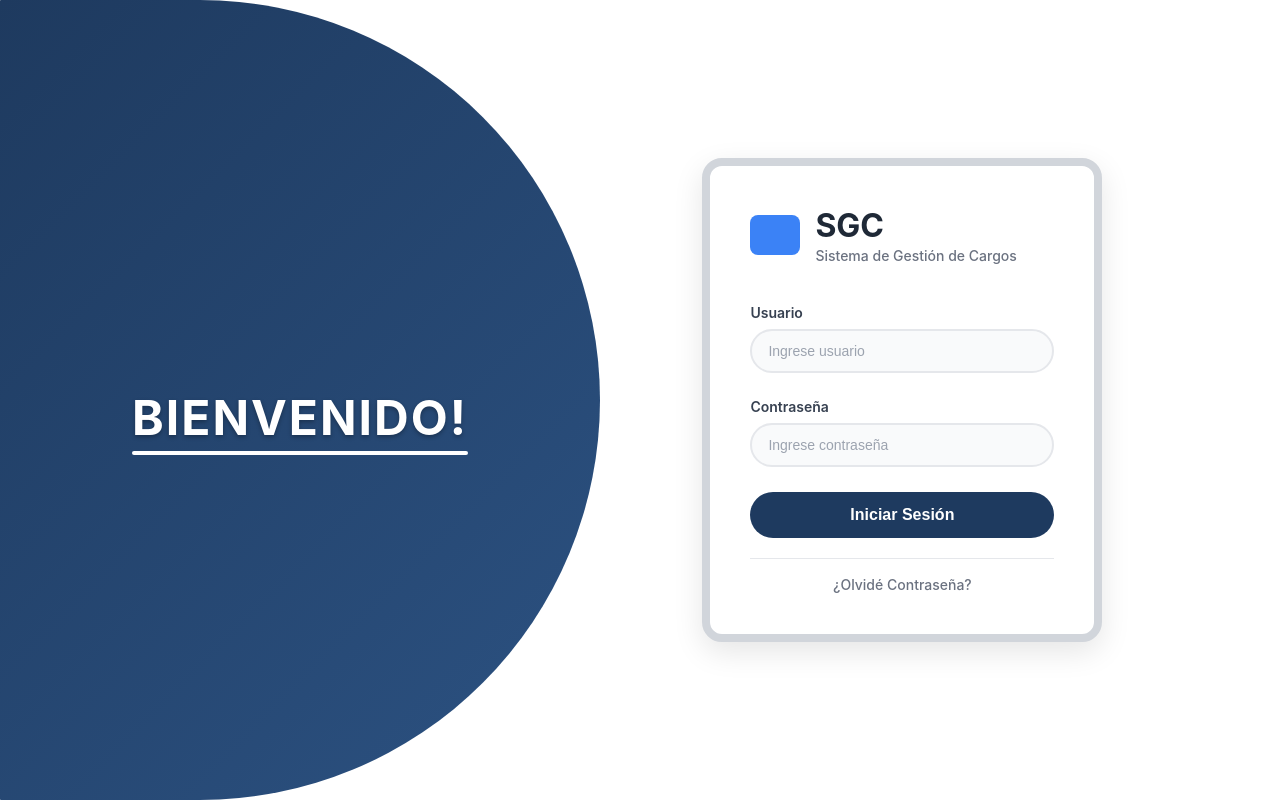
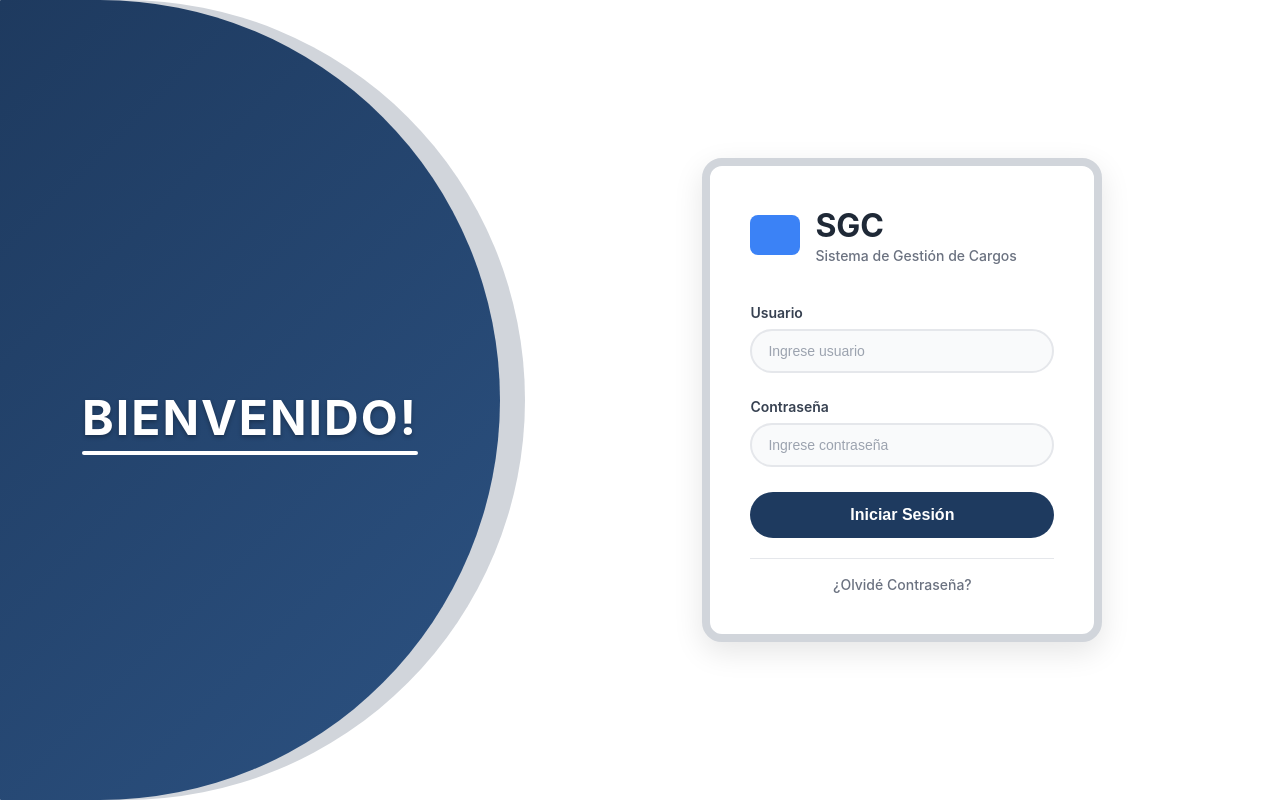
Before and after one commit to DanielPOG/SGC, a Django app: page /login/ in a window 1280 px wide. Run offline with Django 5.2, Linux system fonts and the light colour scheme.

Commit message:
cambios login
login

```diff
--- a/frontend/apps/Usuarios/static/css/styles.css
+++ b/frontend/apps/Usuarios/static/css/login.css
@@ -39,7 +39,7 @@ body {
   border-bottom-right-radius: 180vh;
   border-top-left-radius: 0;
   border-bottom-left-radius: 0;
-  width: 600px;
+  width: 500px;
   height: 100vh;
   background: linear-gradient(135deg, #1e3a5f 0%, #2c5282 100%);
   display: flex;
--- a/frontend/apps/Usuarios/templates/pages/login.html
+++ b/frontend/apps/Usuarios/templates/pages/login.html
@@ -5,25 +5,36 @@
   <meta charset="UTF-8">
   <meta name="viewport" content="width=device-width, initial-scale=1.0">
   <title>SGC - Sistema de Gestión de Cargos</title>
-  <link rel="stylesheet" href="{% static 'css/styles.css' %}">
+  <link rel="stylesheet" href="{% static 'css/login.css' %}">
 </head>
 <body>
-
- <div class="container">
-  <div class="left-bg"></div>
-  <div class="left-section"> <!-- Capa decorativa gris claro -->
-      <div class="welcome-content">
-        <div class="chart-icon">
-          <div class="people-icons">
+  <div class="container">
+    <div class="left-bg">
+      <div class="left-section">
+        <div class="welcome-content">
+          <div class="chart-icon">
+            <div class="bar bar1"></div>
+            <div class="bar bar2"></div>
+            <div class="bar bar3"></div>
+            <div class="people-icons">
+              <div class="person person1"></div>
+              <div class="person person2"></div>
+              <div class="person person3"></div>
+            </div>
           </div>
+          <h1 class="welcome-text">BIENVENIDO!</h1>
         </div>
-        <h1 class="welcome-text">BIENVENIDO!</h1>
       </div>
     </div>
     <div class="right-section">
       <div class="login-card">
         <div class="logo-section">
           <div class="logo-icon">
+            <div class="chart-bars">
+              <div class="mini-bar"></div>
+              <div class="mini-bar"></div>
+              <div class="mini-bar"></div>
+            </div>
           </div>
           <div class="logo-text">
             <h2>SGC</h2>
@@ -39,43 +50,13 @@
             <label for="password">Contraseña</label>
             <input type="password" id="password" placeholder="Ingrese contraseña">
           </div>
-          <button type="submit" class="login-button">Iniciar Sesión</button>
+          <button type="submit" class="login-button" title="boton inicio sesion">Iniciar Sesión</button>
           <div class="forgot-password">
-            <a href="#" id="openModal">¿Olvidé Contraseña?</a>
+            <a href="#">¿Olvidé Contraseña?</a>
           </div>
         </form>
       </div>
     </div>
   </div>
-
-  <!-- Modal -->
-  <div id="modalRecuperar" style="display:none; position:fixed; inset:0; background:rgba(0,0,0,0.4); z-index:1000; align-items:center; justify-content:center;">
-    <div style="background:#fff; border-radius:16px; padding:32px 24px; max-width:350px; width:90%; text-align:center; position:relative; box-shadow:0 8px 32px rgba(0,0,0,0.2); margin:auto;">
-      <button id="closeModal" style="position:absolute; top:10px; right:15px; font-size:22px; color:#888; cursor:pointer; border:none; background:none;">&times;</button>
-<h3 style="font-size:20px; font-weight:bold; margin-bottom:3px; text-align:left; margin-top:30px;">Usuario</h3>      <form>
-        <input type="email" placeholder="Ingrese Usuario" required style="width:90%; padding:10px; margin:15px 0; border-radius:6px; border:1px solid #ccc;">
-        <button type="submit" style="background:#1e3a5f; color:#fff; border:none; border-radius:6px; padding:10px 20px; cursor:pointer; font-weight:600;">Enviar</button>
-      </form>
-    </div>
-  </div>
-
-  <script>
-    // Abrir modal
-    document.getElementById('openModal').onclick = function(e) {
-      e.preventDefault();
-      document.getElementById('modalRecuperar').style.display = 'flex';
-    };
-    // Cerrar modal
-    document.getElementById('closeModal').onclick = function() {
-      document.getElementById('modalRecuperar').style.display = 'none';
-    };
-    // Cerrar modal al hacer click fuera del contenido
-    window.onclick = function(event) {
-      var modal = document.getElementById('modalRecuperar');
-      if (event.target == modal) {
-        modal.style.display = "none";
-      }
-    }
-  </script>
 </body>
 </html>
```
Also changed, not shown: frontend/apps/Usuarios/static/css/example.css (deleted).
